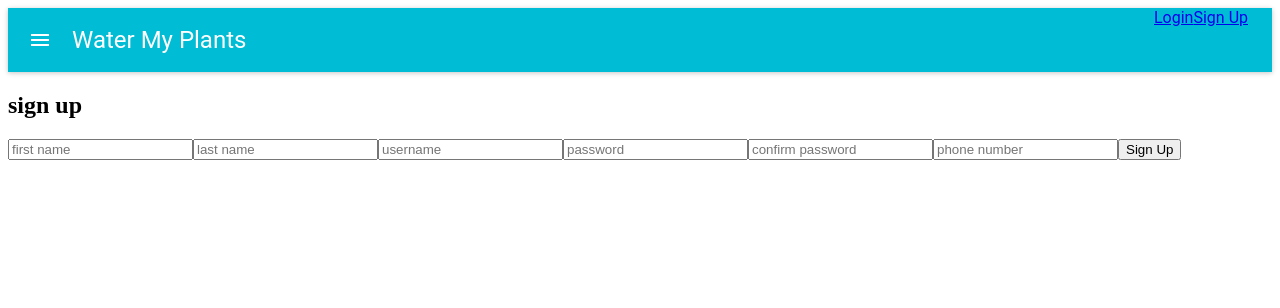
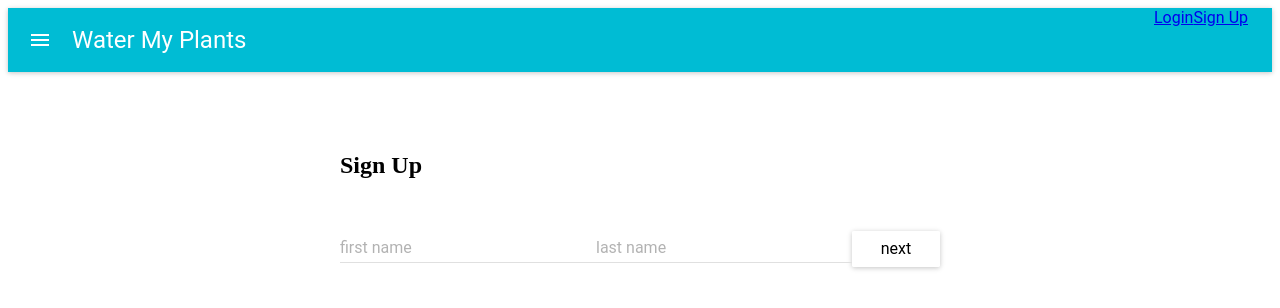
Before and after one commit to team-watermyplants/frontend-water-my-plants, a React (Create React App) app: page /sign-up in a window 1280 px wide. Shown: the top 308 px of the page. Built offline with nearby package versions, Linux system fonts and the light colour scheme.

Commit message:
Mui multi step sign in page

```diff
--- /dev/null
+++ b/src/components/forms/FormPersonalInfo.js
@@ -0,0 +1,37 @@
+import React, { Component } from "react";
+import MuiThemeProvider from "material-ui/styles/MuiThemeProvider";
+import TextField from "material-ui/TextField";
+import RaisedButton from "material-ui/RaisedButton";
+
+export class FormPersonalInfo extends Component {
+  render() {
+    return (
+      <MuiThemeProvider>
+        <div style={{ display: "flex", justifyContent: "center" }}>
+          <form style={{ marginTop: 60 }}>
+            <h1>Sign Up</h1>
+            <TextField
+              onChange={this.props.handleChanges}
+              type="text"
+              name="firstName"
+              floatingLabelText="first name"
+              value={this.props.firstName}
+              required
+            />
+            <TextField
+              onChange={this.props.handleChanges}
+              type="text"
+              name="lastName"
+              floatingLabelText="last name"
+              value={this.props.lastName}
+              required
+            />
+            <RaisedButton onClick={this.props.nextStep}>next</RaisedButton>
+          </form>
+        </div>
+      </MuiThemeProvider>
+    );
+  }
+}
+
+export default FormPersonalInfo;
--- /dev/null
+++ b/src/components/forms/FormUserInfo.js
@@ -0,0 +1,56 @@
+import React, { Component } from "react";
+import MuiThemeProvider from "material-ui/styles/MuiThemeProvider";
+import TextField from "material-ui/TextField";
+import RaisedButton from "material-ui/RaisedButton";
+
+export class FormUserInfo extends Component {
+  render() {
+    return (
+      <MuiThemeProvider>
+        <div style={{ display: "flex", justifyContent: "center" }}>
+          <form style={{ marginTop: 60 }}>
+            <h1>Sign Up</h1>
+            <TextField
+              onChange={this.props.handleChanges}
+              type="text"
+              name="username"
+              floatingLabelText="username"
+              value={this.props.username}
+              required
+            />
+            <TextField
+              onChange={this.props.handleChanges}
+              type="password"
+              name="password"
+              floatingLabelText="password"
+              value={this.props.password}
+              required
+            />
+            <TextField
+              onChange={this.props.handleChanges}
+              type="password"
+              name="confirmPassword"
+              floatingLabelText="confirm password"
+              value={this.props.confirmPassword}
+              required
+            />
+            <TextField
+              onChange={this.props.handleChanges}
+              type="text"
+              name="phoneNumber"
+              floatingLabelText="phone number"
+              value={this.props.phoneNumber}
+              required
+            />
+            <RaisedButton onClick={this.props.prevStep}>back</RaisedButton>
+            <RaisedButton onClick={this.props.handleSubmit}>
+              signUp
+            </RaisedButton>
+          </form>
+        </div>
+      </MuiThemeProvider>
+    );
+  }
+}
+
+export default FormUserInfo;
--- a/src/components/forms/SignUp.js
+++ b/src/components/forms/SignUp.js
@@ -4,6 +4,8 @@ import { createUser } from "../../actions";
 import MuiThemeProvider from "material-ui/styles/MuiThemeProvider";
 import TextField from "material-ui/TextField";
 import RaisedButton from "material-ui/RaisedButton";
+import FormUserInfo from "./FormUserInfo";
+import FormPersonalInfo from "./FormPersonalInfo";
 
 class SignUp extends React.Component {
   state = {
@@ -28,14 +30,16 @@ class SignUp extends React.Component {
     });
   };
 
-  nextStep = () => {
+  nextStep = e => {
+    e.preventDefault();
     const { step } = this.state;
     this.setState({
       step: step + 1
     });
   };
 
-  prevStep = () => {
+  prevStep = e => {
+    e.preventDefault();
     const { step } = this.state;
     this.setState({
       step: step - 1
@@ -53,7 +57,7 @@ class SignUp extends React.Component {
       this.state.NewUserInfo.phoneNumber !== "" &&
       this.state.NewUserInfo.password == this.state.NewUserInfo.confirmPassword
     ) {
-      console.log(this.state.NewUserInfo)
+      console.log(this.state.NewUserInfo);
       this.props.createUser(this.state.NewUserInfo).then(() => {
         this.props.history.push("/home");
       });
@@ -71,60 +75,29 @@ class SignUp extends React.Component {
   };
 
   render() {
-    return (
-      <form onSubmit={this.handleSubmit}>
-        <h1>sign up</h1>
-        <input
-          onChange={this.handleChanges}
-          type="text"
-          name="firstName"
-          placeholder="first name"
-          value={this.state.NewUserInfo.firstName}
-          required
-        />
-        <input
-          onChange={this.handleChanges}
-          type="text"
-          name="lastName"
-          placeholder="last name"
-          value={this.state.NewUserInfo.lastName}
-          required
-        />
-        <input
-          onChange={this.handleChanges}
-          type="text"
-          name="username"
-          placeholder="username"
-          value={this.state.NewUserInfo.username}
-          required
-        />
-        <input
-          onChange={this.handleChanges}
-          type="text"
-          name="password"
-          placeholder="password"
-          value={this.state.NewUserInfo.password}
-          required
-        />
-        <input
-          onChange={this.handleChanges}
-          type="text"
-          name="confirmPassword"
-          placeholder="confirm password"
-          value={this.state.NewUserInfo.confirmPassword}
-          required
-        />
-        <input
-          onChange={this.handleChanges}
-          type="text"
-          name="phoneNumber"
-          placeholder="phone number"
-          value={this.state.NewUserInfo.phoneNumber}
-          required
-        />
-        <button>Sign Up</button>
-      </form>
-    );
+    switch (this.state.step) {
+      case 1:
+        return (
+          <FormPersonalInfo
+            nextStep={this.nextStep}
+            handleChanges={this.handleChanges}
+            firstName={this.state.NewUserInfo.firstName}
+            lastName={this.state.NewUserInfo.lastName}
+          />
+        );
+      case 2:
+        return (
+          <FormUserInfo
+            prevStep={this.prevStep}
+            handleChanges={this.handleChanges}
+            handleSubmit={this.handleSubmit}
+            username={this.state.NewUserInfo.username}
+            password={this.state.NewUserInfo.password}
+            confirmPassword={this.state.NewUserInfo.confirmPassword}
+            phoneNumber={this.state.NewUserInfo.phoneNumber}
+          />
+        );
+    }
   }
 }
 
--- a/src/components/views/Home.js
+++ b/src/components/views/Home.js
@@ -1,30 +1,36 @@
-import React from 'react';
-import { Link } from 'react-router-dom';
-import { connect } from 'react-redux';
-import { getPlantList, handleUpdate, deletePlant } from '../../actions';
+import React from "react";
+import { Link } from "react-router-dom";
+import { connect } from "react-redux";
+import { getPlantList, handleUpdate, deletePlant } from "../../actions";
 
 class Home extends React.Component {
   componentDidMount = () => {
-    const userId = localStorage.getItem('userId');
+    const userId = localStorage.getItem("userId");
     this.props.getPlantList(userId);
   };
 
   handleUpdate = (e, plant) => {
     e.preventDefault();
     this.props.handleUpdate(plant);
-    this.props.history.push('/add-plant');
+    this.props.history.push("/add-plant");
   };
 
   handleDelete = (e, id) => {
     e.preventDefault();
-    this.props.deletePlant(id).then(() => {
-      const userId = localStorage.getItem('userId');
-      this.props.getPlantList(userId);
-      this.props.history.push('/');
-    });
+    this.props
+      .deletePlant(id)
+      .then(() => {
+        const userId = localStorage.getItem("userId");
+        this.props.getPlantList(userId);
+        this.props.history.push("/");
+      })
+      .catch(() => {
+        this.props.history.push("/");
+      });
   };
 
   render() {
+    console.log(this.props.plants);
     return this.props.plants ? (
       <div>
         <ul>
@@ -54,7 +60,7 @@ class Home extends React.Component {
 
 const mapStateToProps = state => {
   return {
-    plants: state.listReducer.plants,
+    plants: state.listReducer.plants
   };
 };
 
```
